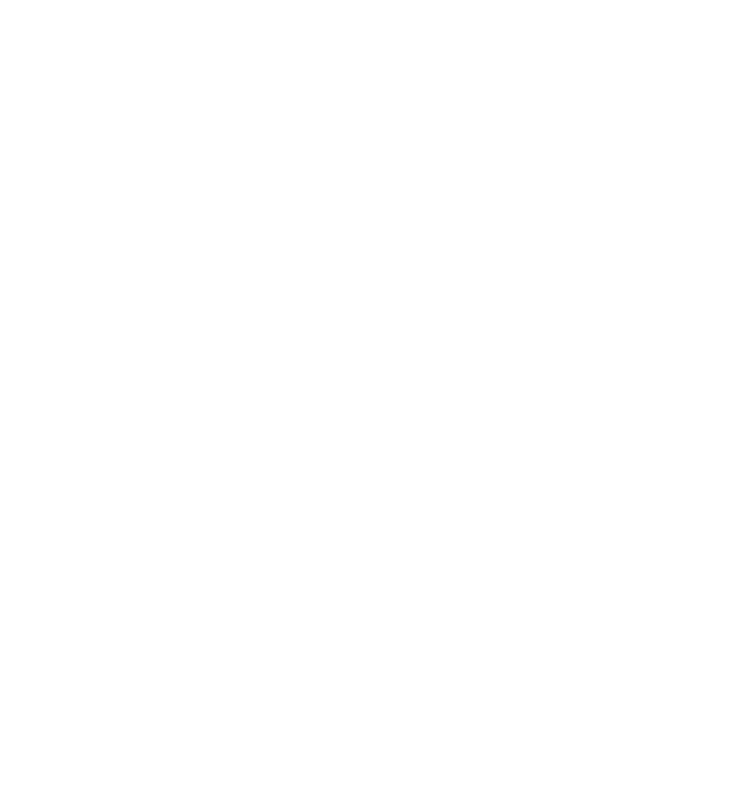
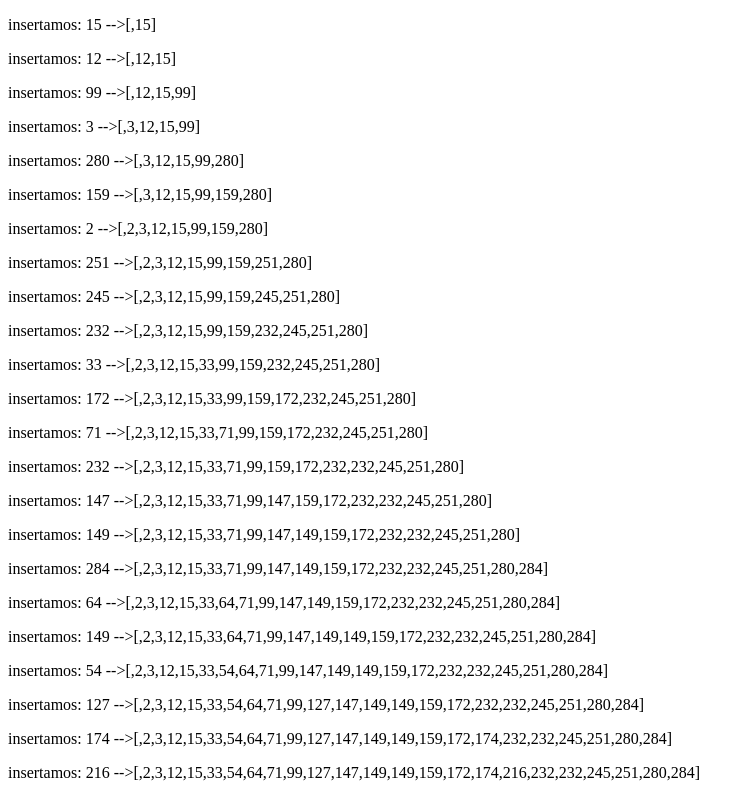
Before and after one commit to hanticoy/monticulominimoins, a plain HTML site: page index.html in a window 1280 px wide. Shown: the whole page, without its empty margins (0-754 px from the left). Drawn offline with Linux system fonts and the light colour scheme.

Commit message:
actualizamos para evidenciar el flujo

```diff
--- a/index.html
+++ b/index.html
@@ -7,6 +7,9 @@
     <title>Ejercicio moticulo Minimo</title>
 </head>
 <body>
+    <div class="data">
+
+    </div>
     <script src="script.js"></script>
 </body>
 </html>
--- a/script.js
+++ b/script.js
@@ -1,3 +1,5 @@
+
+
 function insertIntoHeap(arr, val) {
 
     //Comprueba si el array está vacío y que nunca se ha colocado nada en el índice 0.
@@ -31,16 +33,19 @@ function insertIntoHeap(arr, val) {
 
 //pruebas unitarias para agregar valores distintos al arreglo y que se posicionen correctamente
 let arrMonticulo = [];
-console.log('insertamos: ' + 18 + ' -->' +  insertIntoHeap(arrMonticulo, 18));
-console.log('insertamos: ' + 2 + ' -->' +  insertIntoHeap(arrMonticulo, 2));
-console.log('insertamos: ' + 21 + ' -->' +  insertIntoHeap(arrMonticulo, 21));
-console.log('insertamos: ' + 4 + ' -->' +  insertIntoHeap(arrMonticulo, 4));
-console.log('insertamos: ' + 7 + ' -->' +  insertIntoHeap(arrMonticulo, 7));
-console.log('insertamos: ' + 10 + ' -->' +  insertIntoHeap(arrMonticulo, 10));
+let mitexto ="";
+mitexto = mitexto + '<p> insertamos: ' + 15 + ' -->[' +   insertIntoHeap(arrMonticulo, 15) + ']<p>';
+mitexto = mitexto + '<p> insertamos: ' + 12 + ' -->[' +   insertIntoHeap(arrMonticulo, 12) + ']<p>';
+mitexto = mitexto + '<p> insertamos: ' + 99 + ' -->[' +   insertIntoHeap(arrMonticulo, 99) + ']<p>';
+mitexto = mitexto + '<p> insertamos: ' + 3 + ' -->[' +   insertIntoHeap(arrMonticulo, 3) + ']<p>';
 
 //podriamos hacer lo mismo para agregar aleatoriamente valores numericos y que los
 //numeros se posicionen segun la regla de monticulo minimo
+
 for (var i = 1; i <20; i++) {
     valor = Math.floor(Math.random() * 300);
-    console.log('insertamos: ' + valor + ' -->' +   insertIntoHeap(arrMonticulo, valor));
+    mitexto = mitexto + '<p> insertamos: ' + valor + ' -->[' +   insertIntoHeap(arrMonticulo, valor) + ']<p>';
 }
+
+let mydata= document.querySelector('.data');
+mydata.innerHTML =  mitexto;
```
